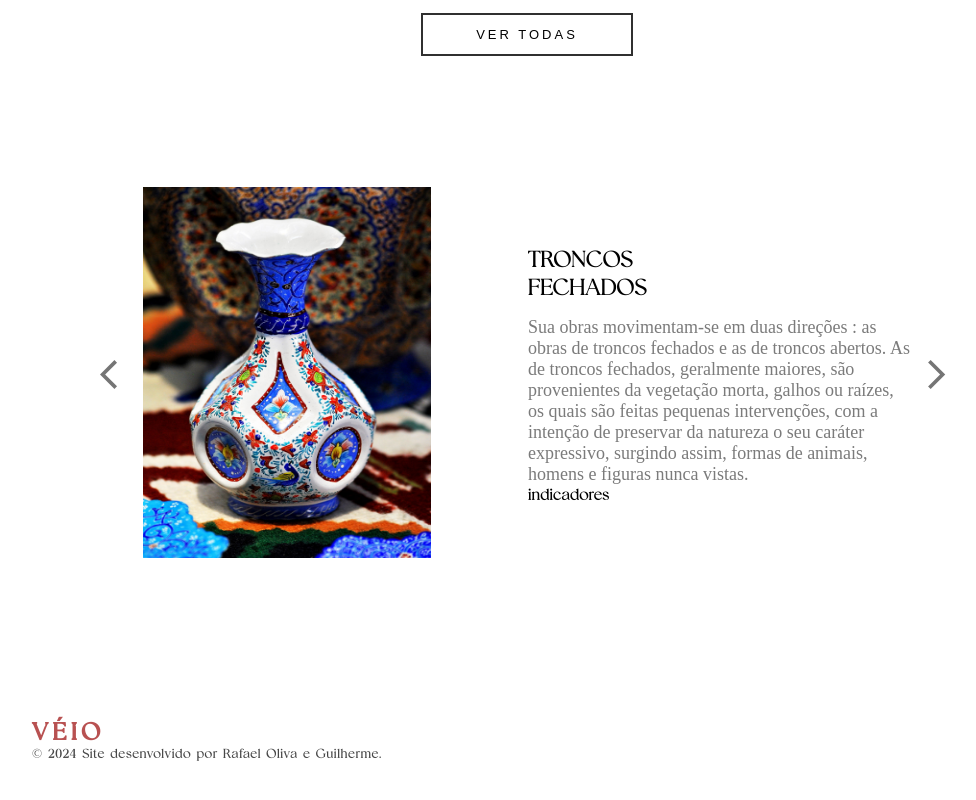
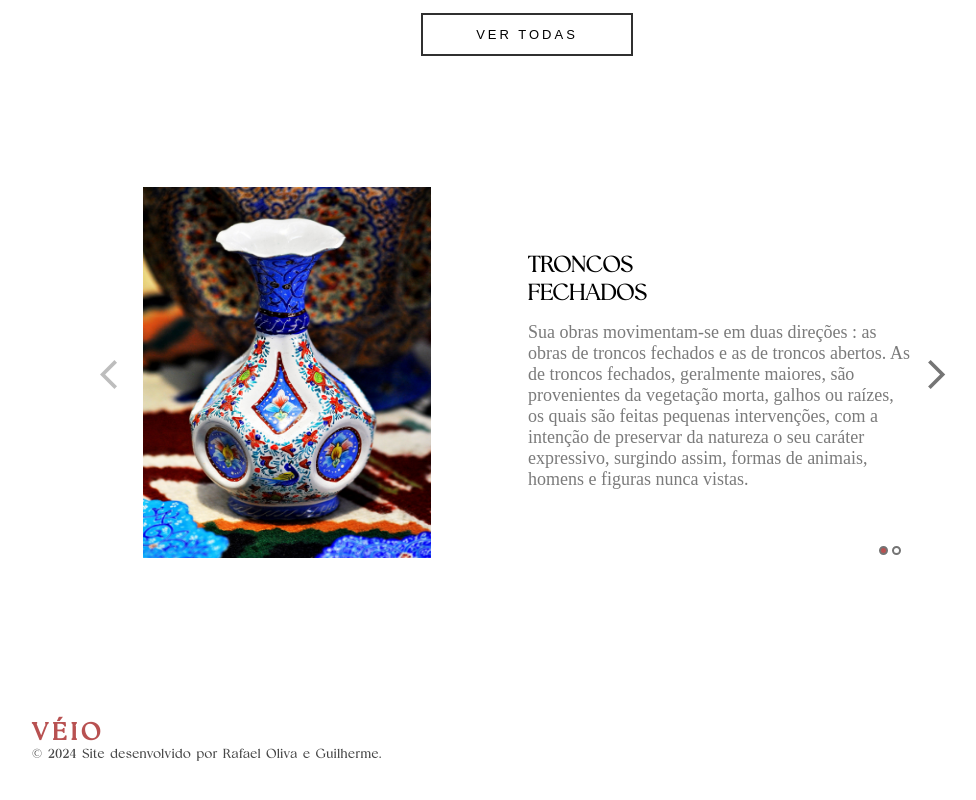
Before and after one commit to guirezen/site-veio, a React (Vite) app: page /home in a window 1280 px wide. Shown: the part 1736-2536 px from the top of the page, without its empty margins (113-1089 px from the left). Built offline with nearby package versions, Linux system fonts and the light colour scheme.

Commit message:
Implementa a função de passar o carrossel do tipo de tronco

```diff
--- a/src/Common/Context/Obras.jsx
+++ b/src/Common/Context/Obras.jsx
@@ -6,12 +6,15 @@ ObrasContext.displayName = "Obras";
 
 export const ObrasProvider = ({ children }) => {
     const [obrasList, setObrasList] = useState([])
+    const [stemType, setStemType] = useState(obras.stemtypes)
 
     return (
         <ObrasContext.Provider
             value={{
                 obrasList,
-                setObrasList
+                setObrasList,
+                stemType,
+                setStemType
             }}
         >
             {children}
@@ -22,7 +25,10 @@ export const ObrasProvider = ({ children }) => {
 export const useObrasContext = () => {
     const {
         obrasList,
-        setObrasList
+        setObrasList,
+        stemType,
+        setStemType
+
     } = useContext(ObrasContext)
 
     const setObras = async () => {
@@ -30,10 +36,29 @@ export const useObrasContext = () => {
         console.log(obrasList)
     }
 
+    const setStemTypes = async () => {
+        await setStemType(obras.stemtypes)
+        console.log(stemType)
+    }
+
+    const formatTittle = (tittle) => {
+        const [firstPart, secondPart] = tittle.split(' ')
+
+        return (
+            <>
+                {firstPart} <br /> {secondPart}
+            </>
+        )
+    }
+
 
     return {
         obrasList,
         setObrasList,
-        setObras
+        setObras,
+        stemType,
+        setStemType,
+        setStemTypes,
+        formatTittle
     }
 }
--- a/src/Components/DescriptionStem/index.jsx
+++ b/src/Components/DescriptionStem/index.jsx
@@ -1,38 +1,76 @@
-import { ConteinerCarousel, ConteinerConteudo, ConteinerDescricao, ConteinerSeta, ConteinerTitulo, ImgObra, Section } from "./styles";
+import { ConteinerCarousel, ConteinerConteudo, ConteinerDescricao, ConteinerIndicadores, ConteinerSeta, ConteinerTitulo, ImgObra, OutDescribeConteiner, Section } from "./styles";
 import obra from "../../Assets/Iranian_handicraft.jpg"
-import { IconButton } from "@mui/material";
-import { ArrowBackIos, ArrowForwardIos } from "@mui/icons-material";
+import { IconButton, MobileStepper, styled } from "@mui/material";
+import { ArrowBackIos, ArrowForwardIos, Height } from "@mui/icons-material";
+import { useEffect, useState } from "react";
+import { useObrasContext } from "../../Common/Context/Obras";
 
 const descricao = "Sua obras movimentam-se em duas direções : as obras de troncos fechados e as de troncos abertos. As de troncos fechados, geralmente maiores, são provenientes da vegetação morta, galhos ou raízes, os quais são feitas pequenas intervenções, com a intenção de preservar da natureza o seu caráter expressivo, surgindo assim, formas de animais, homens e figuras nunca vistas."
 
+const CustomMobileStepper = styled(MobileStepper)(() => ({
+    '& .MuiMobileStepper-dot': {
+        backgroundColor: 'transparent',
+        border: '2px solid #747474',
+        width: '5px',
+        height: '5px'
+    },
+    '& .MuiMobileStepper-dotActive': {
+        backgroundColor: '#B85151',
+    },
+}));
+
 export default function DescriptionStem() {
+    const [activateStep, setActivateStep] = useState(0)
+    const {
+        stemType,
+        setStemTypes,
+        formatTittle
+    } = useObrasContext()
+
+    useEffect(() => {
+        setStemTypes()
+    }, [])
 
     return (
         <Section>
             <ConteinerCarousel>
                 <ConteinerSeta>
-                    <IconButton aria-label="previous">
-                        <ArrowBackIos className="botao-seta" fontSize="large"  />
+                    <IconButton
+                        aria-label="previous"
+                        onClick={() => setActivateStep(0)}
+                        disabled={activateStep === 0}
+                    >
+                        <ArrowBackIos className="botao-seta" fontSize="large" />
                     </IconButton>
                 </ConteinerSeta>
                 <ConteinerConteudo>
                     <div>
-                        <ImgObra src={obra} />
+                        <ImgObra src={stemType[activateStep]?.imagem} />
                     </div>
-                    <div>
+                    <OutDescribeConteiner>
                         <ConteinerTitulo>
-                            <h1>TRONCOS<br/>FECHADOS</h1>
+                            <h1>{formatTittle(stemType[activateStep]?.tipoTronco)}</h1>
                         </ConteinerTitulo>
                         <ConteinerDescricao>
-                            <p>{descricao}</p>
+                            <p>{stemType[activateStep]?.descricao}</p>
                         </ConteinerDescricao>
-                        <div>
-                            indicadores
-                        </div>
-                    </div>
+                        <ConteinerIndicadores>
+                            <CustomMobileStepper
+                                className="indicadores"
+                                variant="dots"
+                                steps={2}
+                                position="static"
+                                activeStep={activateStep}
+                            />
+                        </ConteinerIndicadores>
+                    </OutDescribeConteiner>
                 </ConteinerConteudo>
                 <ConteinerSeta>
-                    <IconButton aria-label="previous">
+                    <IconButton
+                        aria-label="forward"
+                        onClick={() => setActivateStep(1)}
+                        disabled={activateStep === 1}
+                    >
                         <ArrowForwardIos className="botao-seta" fontSize="large" />
                     </IconButton>
                 </ConteinerSeta>
--- a/src/Components/DescriptionStem/styles.js
+++ b/src/Components/DescriptionStem/styles.js
@@ -1,3 +1,4 @@
+import { makeStyles } from "@mui/material";
 import styled from "styled-components";
 
 export const Section = styled.section`
@@ -40,6 +41,10 @@ export const ImgObra = styled.img`
     margin-right: 97px;
 `
 
+export const OutDescribeConteiner = styled.div`
+    height: 250px;
+`
+
 export const ConteinerTitulo = styled.div`
     margin-bottom: 16px;
 
@@ -55,3 +60,12 @@ export const ConteinerDescricao = styled.div`
     font-family: Montserrat;
     color: #7b7b7b;
 `
+
+export const ConteinerIndicadores = styled.div`
+    margin-top: 48px;
+
+    .indicadores {
+        display: flex;
+        justify-content: end;
+    }
+`
--- a/src/Utils/obras.json
+++ b/src/Utils/obras.json
@@ -32,5 +32,19 @@
             "id": 8,
             "url": "src/Assets/Iranian_handicraft.jpg"
         }
+    ],
+    "stemtypes": [
+        {
+            "id": 0,
+            "imagem": "src/Assets/Iranian_handicraft.jpg",
+            "tipoTronco": "TRONCOS FECHADOS",
+            "descricao": "Sua obras movimentam-se em duas direções : as obras de troncos fechados e as de troncos abertos. As de troncos fechados, geralmente maiores, são provenientes da vegetação morta, galhos ou raízes, os quais são feitas pequenas intervenções, com a intenção de preservar da natureza o seu caráter expressivo, surgindo assim, formas de animais, homens e figuras nunca vistas."
+        },
+        {
+            "id": 1,
+            "imagem": "src/Assets/Iranian_handicraft.jpg",
+            "tipoTronco": "TRONCOS ABERTOS",
+            "descricao": "Sua obras movimentam-se em duas direções : as obras de troncos fechados e as de troncos abertos. As de troncos fechados, geralmente maiores, são provenientes da vegetação morta, galhos ou raízes, os quais são feitas pequenas intervenções, com a intenção de preservar da natureza o seu caráter expressivo, surgindo assim, formas de animais, homens e figuras nunca vistas."
+        }
     ]
 }
```
